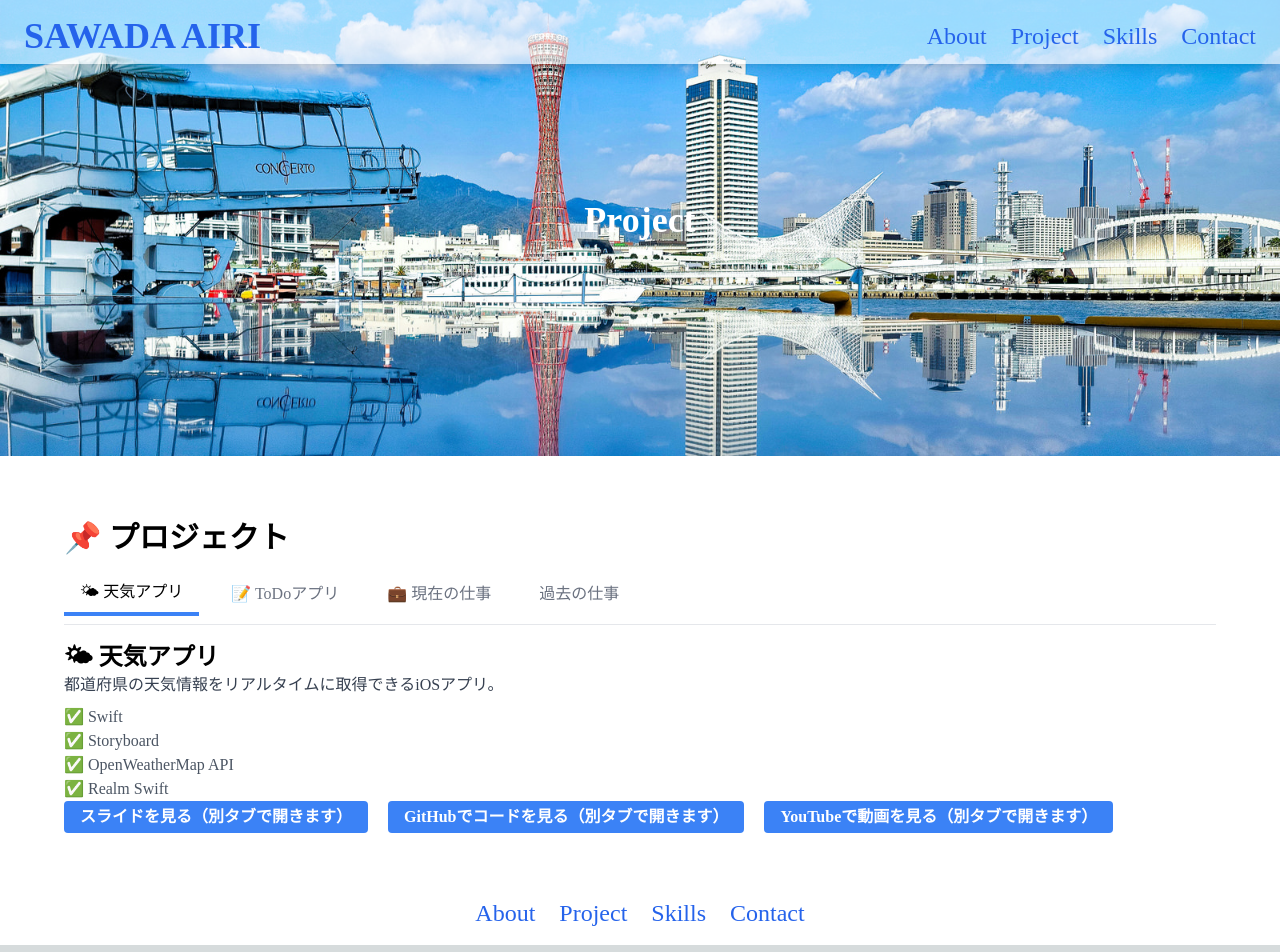
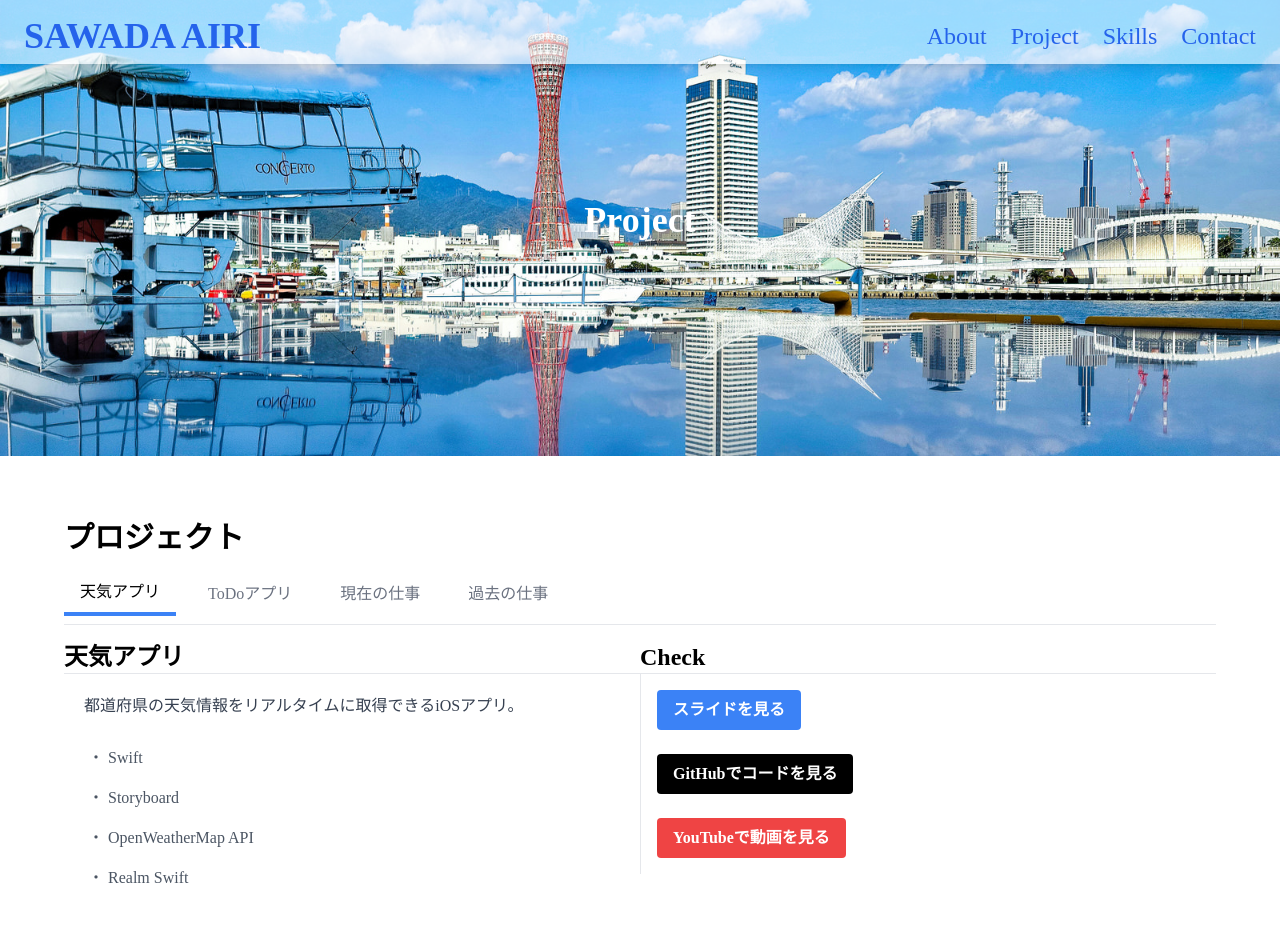
Before and after one commit to a22-air/my-page-project, a Next.js app: page /project in a window 1280 px wide. Shown: the top 952 px of the page. Built offline with nearby package versions, Linux system fonts and the light colour scheme.

Commit message:
プロジェクトページのレイアウト修正

```diff
--- a/app/_components/ContactForm/index.tsx
+++ b/app/_components/ContactForm/index.tsx
@@ -24,7 +24,6 @@ export default function ContactForm() {
   }
   return (
     <div className="py-16 px-48 bg-white rounded-2xl shadow-md text-black">
-      <h2 className="text-2xl font-bold text-center">お問い合わせフォーム</h2>
       <form action={formAction} method="POST" className="space-y-4">
         <div className="flex space-x-4">
           <div className="w-1/2">
--- a/app/contact/page.tsx
+++ b/app/contact/page.tsx
@@ -6,7 +6,7 @@ export default function Page() {
     <p className="text-black text-center">
       ご質問、ご相談は下記フォームよりお問い合わせください。
       <br />
-      内容確認後、通常３営業日以内にご連絡いたします。
+      内容確認後、通常３日以内にご連絡いたします。
     </p>
     <ContactForm />
   </div>
--- a/app/project/page.tsx
+++ b/app/project/page.tsx
@@ -4,7 +4,7 @@ import { useState } from "react";
 const projects = [
   {
     id: "weather",
-    title: "🌤 天気アプリ",
+    title: "天気アプリ",
     description: "都道府県の天気情報をリアルタイムに取得できるiOSアプリ。",
     tech: ["Swift", "Storyboard", "OpenWeatherMap API", "Realm Swift"],
     slide: "/slides/weather_app.pdf",
@@ -13,7 +13,7 @@ const projects = [
   },
   {
     id: "todo",
-    title: "📝 ToDoアプリ",
+    title: "ToDoアプリ",
     description: "タスク管理ができるシンプルなiOSアプリ。",
     tech: ["React", "ReactNative","TypeScript"],
     slide: "/slides/todolist_app.pdf",
@@ -22,7 +22,7 @@ const projects = [
   },
   {
     id: "job",
-    title: "💼 現在の仕事",
+    title: "現在の仕事",
     description: "ドライブレコーダーアプリの保守・調査を担当。",
     tech: ["Swift", "調査・試験"],
     slide: "",
@@ -45,7 +45,8 @@ export default function Page() {
 
   return (
     <section className="p-16 bg-white text-black">
-      <h2 className="text-3xl font-bold mb-4">📌 プロジェクト</h2>
+      <div>
+        <h2 className="text-3xl font-bold mb-4">プロジェクト</h2>
         <div className="flex space-x-4 border-b pb-2">
           {projects.map((project) => (
             <button
@@ -57,73 +58,56 @@ export default function Page() {
             </button>
           ))}
         </div>
+      </div>
 
       {projects.map(
         (project) =>
           activeTab === project.id && (
-            <div key={project.id} className="mt-4">
-              <h3 className="text-2xl font-bold">{project.title}</h3>
-              <p className="text-gray-700">{project.description}</p>
-              <ul className="mt-2 text-gray-600">
+            <div className="flex">
+
+              <div key={project.id} className="w-1/2 mt-4">
+                <h3 className="text-2xl font-bold border-b">{project.title}</h3>
+                <p className="text-gray-700 p-5">{project.description}</p>
+                <ul className="mt-2 text-gray-600 pl-6 space-y-4">
                   {project.tech.map((tech) => (
-                  <li key={tech}>✅ {tech}</li>
+                  <li key={tech}>・ {tech}</li>
                 ))}
                 </ul>
+              </div>
+
               {project.slide !== "" && (
-              <div>
-                <a href={project.slide} target="_blank" rel="noopener noreferrer">
-                <button className="bg-blue-500 hover:bg-blue-700 text-white font-bold py-1 px-4 rounded">
-                  スライドを見る（別タブで開きます）
-                </button>
+                <div className="w-1/2">
+                  <h3 className="text-2xl font-bold border-b mt-4">Check</h3>
+                  <div className="flex flex-col border-l space-y-6 p-4">
+                    <a
+                      href={project.slide}
+                      target="_blank"
+                      rel="noopener noreferrer"
+                      className="bg-blue-500 hover:bg-blue-700 text-white font-bold py-2 px-4 rounded text-center w-fit">
+                      スライドを見る
                     </a>
-                <a href={project.git} target="_blank" rel="noopener noreferrer" className="p-5">
-                  <button className="bg-blue-500 hover:bg-blue-700 text-white font-bold py-1 px-4 rounded">
-                GitHubでコードを見る（別タブで開きます）</button>
+                    <a
+                      href={project.git}
+                      target="_blank"
+                      rel="noopener noreferrer"
+                      className="bg-black hover:bg-slate-800 text-white font-bold py-2 px-4 rounded text-center w-fit">
+                      GitHubでコードを見る
                     </a>
-                <a href={project.movie} target="_blank" rel="noopener noreferrer">
-                  <button className="bg-blue-500 hover:bg-blue-700 text-white font-bold py-1 px-4 rounded">
-                  YouTubeで動画を見る（別タブで開きます）</button>
+                    <a
+                      href={project.movie}
+                      target="_blank"
+                      rel="noopener noreferrer"
+                      className="bg-red-500 hover:bg-red-600 text-white font-bold py-2 px-4 rounded text-center w-fit">
+                      YouTubeで動画を見る
                     </a>
                   </div>
+                </div>
+
               )}
             </div>
           )
       )}
+
     </section>
   );
 }
-
-// export default function Page() {
-//   return (
-//     <section className="p-16 bg-white text-black">
-//     <h2 className="text-3xl font-bold text-gray-800">🌤 天気アプリ</h2>
-//     <p className="text-gray-700 mt-2">
-//         天気APIを活用し、現在地の天気情報をリアルタイムに取得できるiOSアプリを開発しました。
-//     </p>
-//     <ul className="mt-2 text-gray-600">
-//       <li>🕒 開発期間：2024年1月〜3月</li>
-//       <li>🎨 担当範囲：iOSアプリ開発</li>
-//       <li>🛠 使用技術：Swift, UIKit, OpenWeatherMap API</li>
-//     </ul>
-//     <h3 className="text-2xl font-bold text-gray-800 mt-6">⚙️ 主な機能</h3>
-//     <ul className="list-disc list-inside text-gray-700 mt-2">
-//       <li>ユーザーの現在地を取得し、天気情報をリアルタイム表示</li>
-//       <li>OpenWeatherMap API を使用し、天気データを取得</li>
-//       <li>検索機能を実装し、指定した都市の天気を表示</li>
-//       <li>UI をシンプルで見やすいデザインに設計（UIKit 使用）</li>
-//     </ul>
-//     <h3 className="text-2xl font-bold text-gray-800 mt-6">💡 技術的な工夫 & 挑戦</h3>
-//     <p className="text-gray-700 mt-2">
-//       API通信を非同期処理（async/await）で実装し、スムーズなデータ取得を実現しました。
-//       また、エラーハンドリングを強化し、通信エラー時に適切なメッセージを表示するよう工夫しました。
-//     </p>
-//     <h3 className="text-2xl font-bold text-gray-800 mt-6">🖼️ アプリの画面</h3>
-//     {/* <Image src="/weather-app.png" alt="天気アプリのスクリーンショット" width={800} height={400} className="mt-4 rounded-lg shadow-lg" /> */}
-//     <h3 className="text-2xl font-bold text-gray-800 mt-6">🔗 リンク</h3>
-//     <ul className="text-blue-600 underline mt-2">
-//       <li><a href="https://github.com/airi-sawada/weather-app" target="_blank">GitHub リポジトリ</a></li>
-//       <li><a href="https://weather-app-demo.com" target="_blank">デモサイト</a></li>
-//     </ul>
-//     </section>
-//   );
-// }
```
Lines whose indentation alone changed are shown as unchanged.
